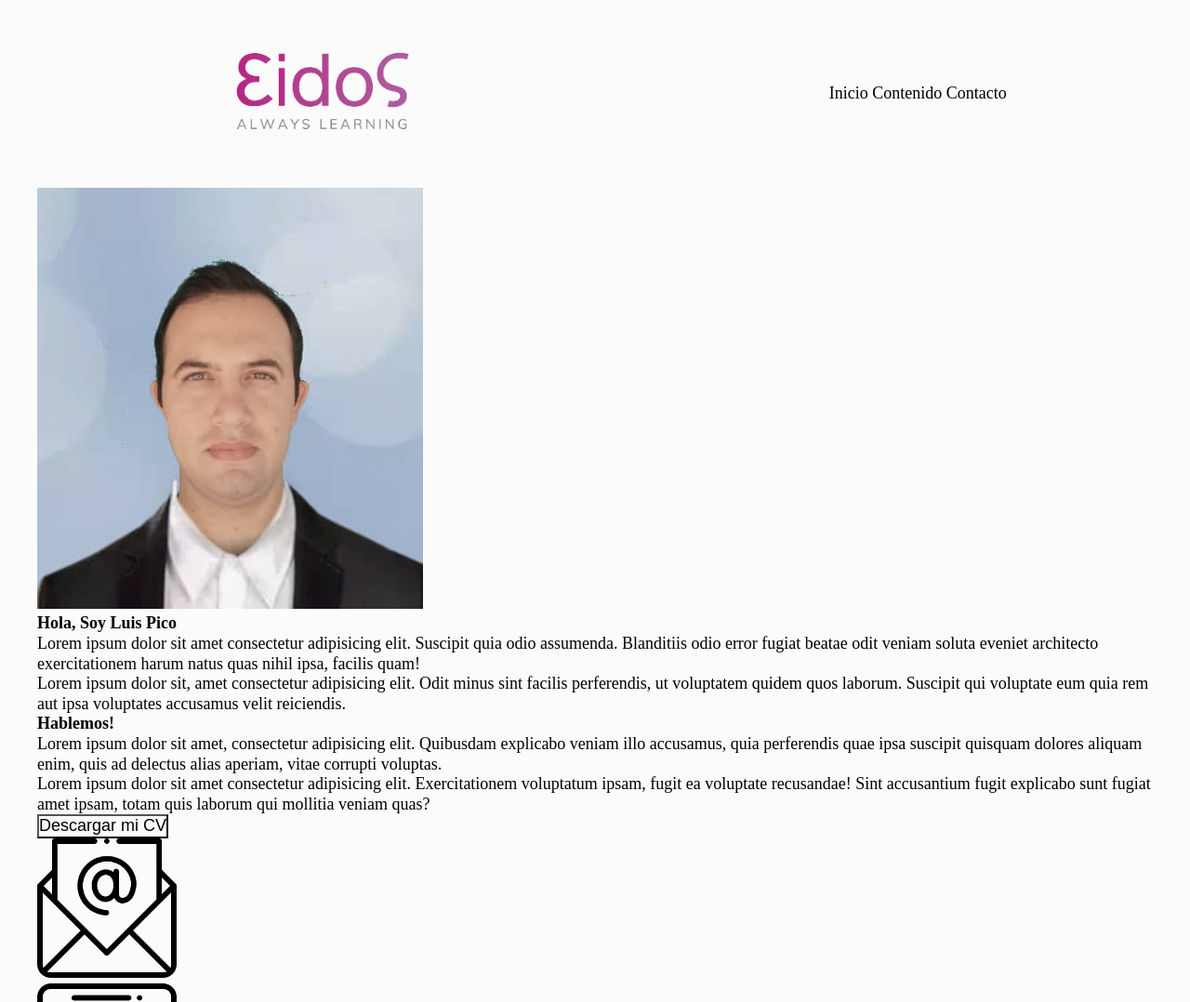
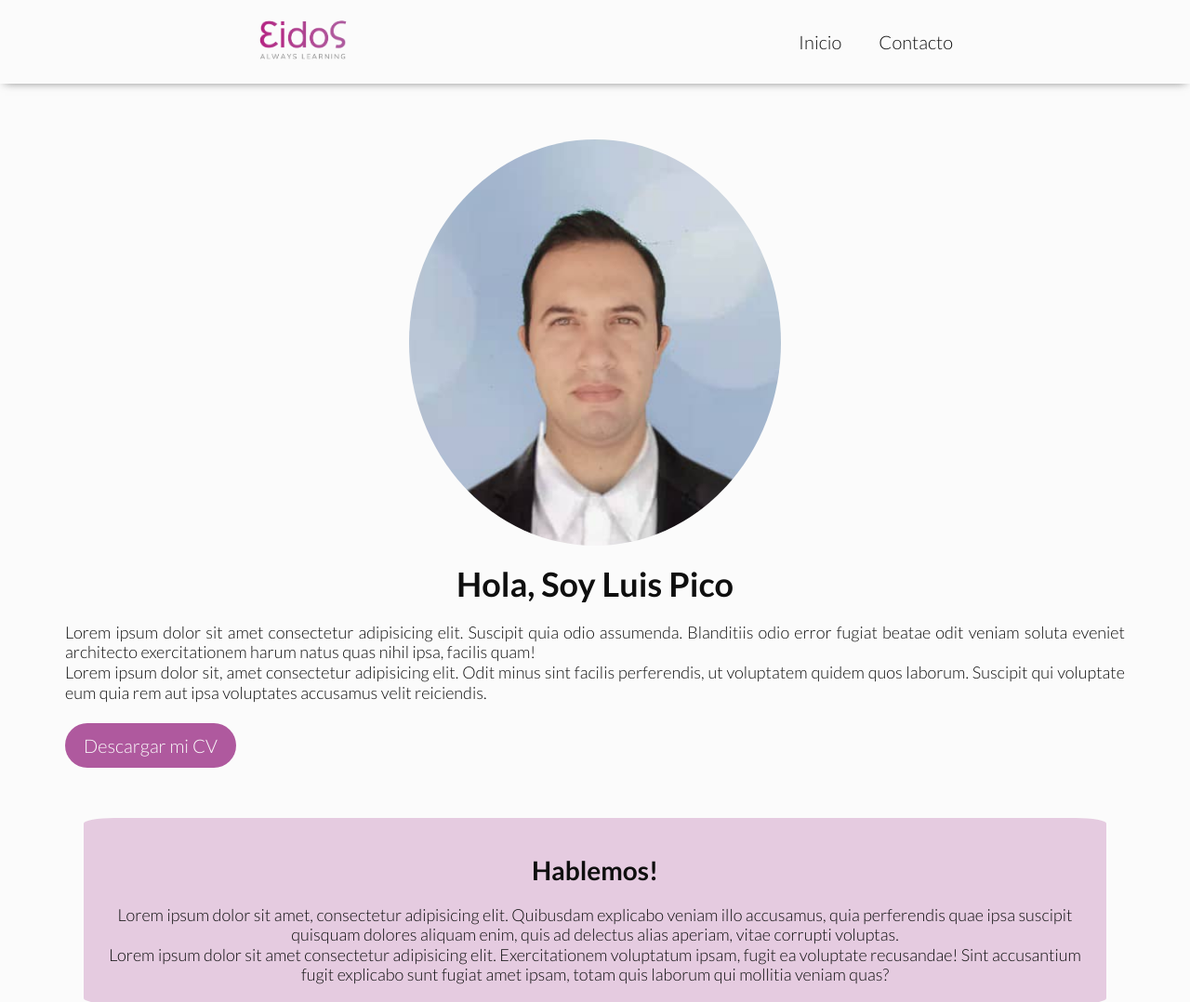
Before and after one commit to LuisEpicoS/mi-nuevo-proyecto, a plain HTML site: page index.html in a window 1280 px wide. Shown: the top 1078 px of the page at 93% size. Drawn offline with Linux system fonts and the light colour scheme; a web font is replaced by a local one.

Commit message:
flexbox aplicados y centrados de linea

```diff
--- a/css/styles.css
+++ b/css/styles.css
@@ -2,7 +2,7 @@
 
 /* Fonts */
 /* Importar aquí la font */
-@import url('https://fonts.googleapis.com/css2?family=Alkatra:wght@500&family=Bitter&family=Lora:ital,wght@1,500&display=swap');
+@import url('https://fonts.googleapis.com/css2?family=Lato:wght@300;700&display=swap');
 
 
 /* Aquí les dejamos como ayuda este "reset" en el cual ajustamos algunas propiedades
@@ -16,17 +16,119 @@
     padding: 0;
     /* Para que el scrolleo en la one page sea suave */
     scroll-behavior: smooth;
+}
+
+body {
+    font-family: 'Lato', sans-serif;
+    background-color: #fbfbfb;
+    line-height: 1.2;
     font-size: 18px;
-    line-height: 1.2;
-    background-color: #fbfbfb;
+    color: #0f0f0f;
 }
 
 .encabezado {
     display: flex;
     justify-content: space-around;
+    align-items: center;
+    height: 90px;
+    width: 100%;
+    padding: 16px;
+    position: fixed;
+    background-color: #fbfbfb;
+    top: 0;
+    left: 0;
+    box-shadow: 0 3px 10px -5px #5f5f5f;
+    /* text-align: justify; */
+}
+
+
+
+.logo {
+    width: 150px;
+    margin-left: 16px;
+}
+
+.imgpresentacion {
+    display: block;
+    margin-left: auto;
+    margin-right: auto;
+    max-width: 100%;
+    border-radius: 50%;
+    width: 400px;
+}
+
+h1 {
+    font-size: 36px;
+}
+
+h2 {
+    font-size: 28px;
+}
+
+#inicio {
+    padding-top: 120px;
+    color: #0f0f0f;
+    margin: 30px;
     text-align: justify;
+    min-height: 100vh;
+}
+
+ul.menu {
+    display: flex;
+    font-size: 20px;
+}
+
+li.item-menu a {
+    padding: 20px;
+    display: inline-block;
+}
+
+li.item-menu:hover {
+    box-shadow: 0 0.1rem 0.4rem rgba(0 ,0 ,0 ,0.2 );
+}
+
+#download {
+    display: inline-block;
+    border-radius: 50px;
+    background-color: #af599e;
+    color: #fbfbfb;
+    padding: 12px 20px;
+    font-size: 20px;
+}
+
+#contacto {
+    background-color: rgba(175, 89, 158, 0.3);
+    color: #0f0f0f;
+    margin: 50px;
+    padding: 20px 20px;
+    border-radius: 3%;
+    text-align: center;
+}
+
+h1 {
+    padding: 20px;
+    text-align: center;
+}
+
+h2 {
+    padding: 20px;
+}
+
+ul.contactlist {
+    display: flex;
+    flex-direction: row;
+    padding: 5rem;
+    justify-content: space-around;
+}
+
+footer {
+    display: flex;
+    justify-content: center;
     align-items: center;
-    }
+    height: 90px;
+    background-color: #af599e;
+    color: #fbfbfb;
+}
 
 /* Para quitar los puntos a los items de listas */
 ul {
@@ -64,7 +166,3 @@ main {
 *    pueden ser frustrantes, pero estas habilidades se van desarrollando con la experiencia, es como aprender
 *    un trabajo manual, hacer una artesanía, tocar un instrumento musical... la práctica es todo!
 */
-
-.seccion1 .seccion2 {
-    min-height: 100vh;
-}
--- a/index.html
+++ b/index.html
@@ -12,12 +12,13 @@
 <body>
     <header class="encabezado">
         <figure>
-            <img src="img/logo-eidos.png" alt="Imgagen Eido para ejemplo" width="300px">
+            <img class="logo" src="img/logo-eidos.png" alt="Imgagen Eido para ejemplo" width="150px">
         </figure>
         <nav>
-            <a href="#inicio">Inicio</a>
-            <a href="#contenido">Contenido</a>
-            <a href="#contacto">Contacto</a>
+            <ul class="menu">
+                <li class="item-menu"><a href="#inicio">Inicio</a></li>
+                <li class="item-menu"><a href="#contacto">Contacto</a></li>
+            </ul>
         </nav>
     </header>
 
@@ -25,9 +26,10 @@
     <!-- En este archivo escriban su HTML -->
 
     <main>
+        <section id="inicio">
+            <figure>
                 <img class="imgpresentacion" src="img/Imagen Personal Luis Pico.jpeg" alt="Foto personal Luis Pico">
-
-    <section class="seccion1">
+            </figure>
             <article>
                 <h1>Hola, Soy Luis Pico</h1>
                 <p>Lorem ipsum dolor sit amet consectetur adipisicing elit. Suscipit quia odio assumenda.
@@ -35,9 +37,10 @@
                 harum natus quas nihil ipsa, facilis quam! <br> Lorem ipsum dolor sit, amet consectetur
                 adipisicing elit. Odit minus sint facilis perferendis, ut voluptatem quidem quos laborum.
                 Suscipit qui voluptate eum quia rem aut ipsa voluptates accusamus velit reiciendis.</p>
-        </article>
+            </article><br>
+            <a download="Hoja de Vida Luis Pico" href="Documento/CV Luis Pico.pdf" id="download"target="_blank">Descargar mi CV</a>
         </section>
-    <section class="seccion2">
+        <section id="contacto">
             <article>
                 <h2>Hablemos!</h2>
                 <p>Lorem ipsum dolor sit amet, consectetur adipisicing elit. Quibusdam explicabo veniam illo accusamus,
@@ -46,13 +49,12 @@
                 Exercitationem voluptatum ipsam, fugit ea voluptate recusandae! Sint accusantium fugit explicabo
                 sunt fugiat amet ipsam, totam quis laborum qui mollitia veniam quas?</p>
             </article>
-        <button><a download="Hoja de Vida Luis Pico" href="Documento/CV Luis Pico.pdf" id="download"target="_blank">Descargar mi CV</a></button>
         </section>
         <nav>
-        <ul>
-            <li class="contactlist"><a href="mailto:luis.pico21@gmail.com"target="_blank"><img src="img/mail.png" alt="Correo" width="150px"></a></li>
-            <li class="contactlist"><a href="https://github.com/login"target="_blank"><img src="img/github.png" alt="github" width="150px"></a></li>
-            <li class="contactlist"><a href="https://www.linkedin.com/"target="_blank"><img src="img/linkedin.png" alt="linkedin" width="150px"></a></li>
+            <ul class="contactlist">
+                <li><a href="mailto:luis.pico21@gmail.com"target="_blank"><img src="img/mail.png" alt="Correo" width="60px"></a></li>
+                <li><a href="https://github.com/LuisEpicoS/mi-nuevo-proyecto.git"target="_blank"><img src="img/github.png" alt="github" width="60px"></a></li>
+                <li><a href="https://www.linkedin.com/"target="_blank"><img src="img/linkedin.png" alt="linkedin" width="60px"></a></li>
             </ul>
         </nav>
 
```
Lines whose indentation alone changed are shown as unchanged.
